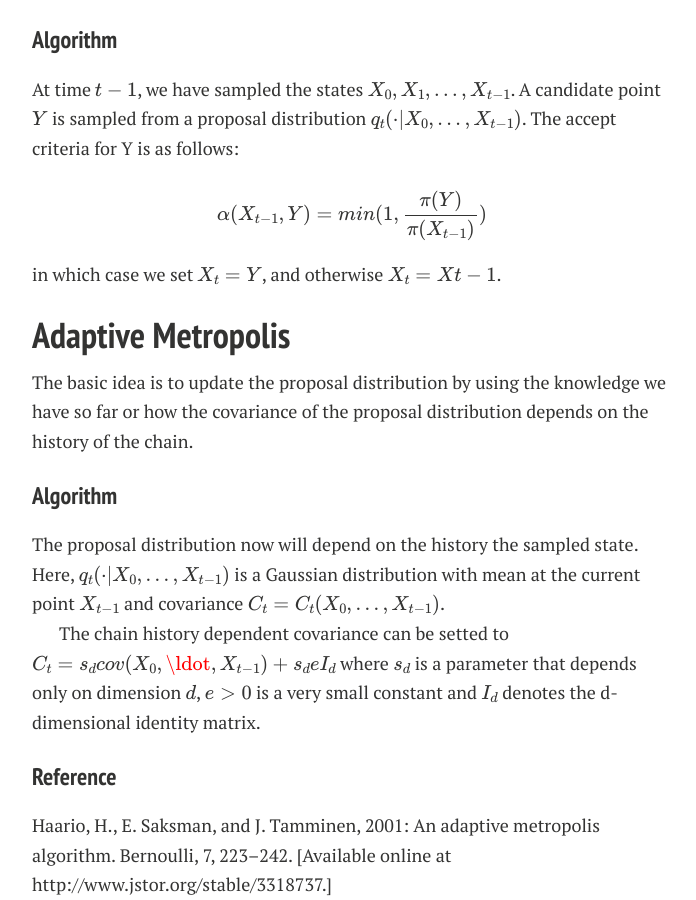
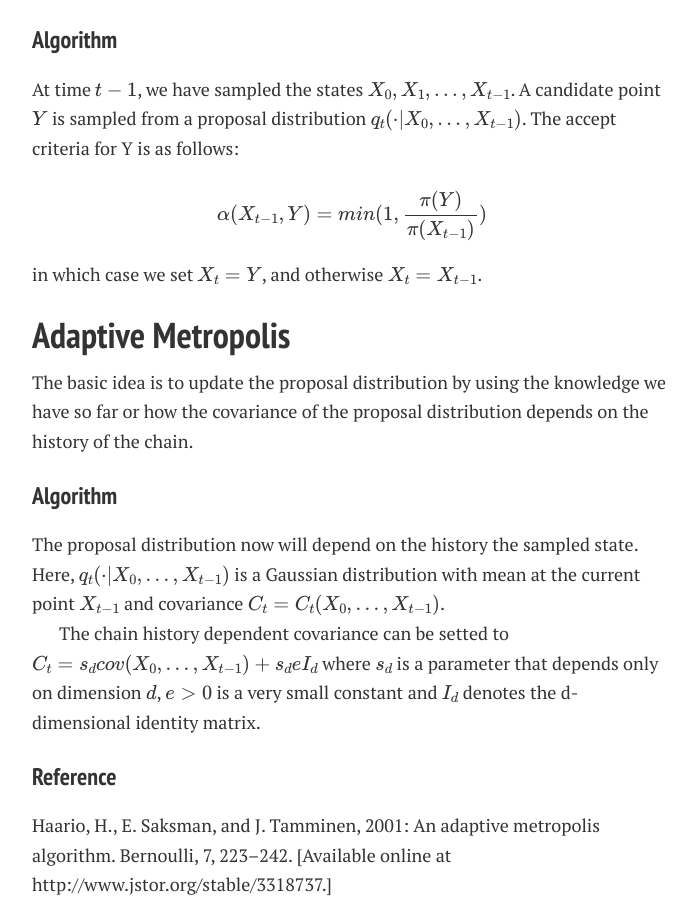
Before and after one commit to Shitao-zz/shitao.github.io, a Jekyll site: the page built from _posts/2015-08-27-adaptive-metropolis-algorithm.md, in a window 1280 px wide and 900 px high, scrolled down 780 px. Shown: the whole window, without its empty margins (288-984 px from the left). Built offline with Jekyll 4.4.1, drawn with Linux system fonts in a browser that asks for light colours; nearby versions of some CDN libraries; formulas are drawn with MathJax 3; comment, search, counter and statistics services are not loaded.

Commit message:
AM version3

```diff
--- a/_posts/2015-08-27-adaptive-metropolis-algorithm.md
+++ b/_posts/2015-08-27-adaptive-metropolis-algorithm.md
@@ -34,7 +34,7 @@ The accept criteria for Y is as follows:
 
 $$\alpha(X_{t-1},Y)=min(1,\frac{\pi(Y)}{\pi(X_{t-1})})$$
 
-in which case we set $$X_t=Y$$, and otherwise $$X_t = X{t-1}$$.
+in which case we set $$X_t=Y$$, and otherwise $$X_t = X_{t-1}$$.
 
 ## Adaptive Metropolis
 
@@ -49,7 +49,7 @@ Here, $$q_t(\cdot|X_0,...,X_{t-1})$$ is a Gaussian distribution with mean at
 the current point $$X_{t-1}$$ and covariance $$C_t=C_t(X_0,...,X_{t-1})$$.
 
 The chain history dependent covariance can be setted to
-$$C_t=s_d cov(X_0,\ldot,X_{t-1})+s_d e I_d$$ where $$s_d$$ is a parameter
+$$C_t=s_d cov(X_0,...,X_{t-1})+s_d e I_d$$ where $$s_d$$ is a parameter
 that depends only on dimension $$d$$, $$e>0$$ is a very small
 constant and $$I_d$$ denotes the d-dimensional identity matrix.
 
```
